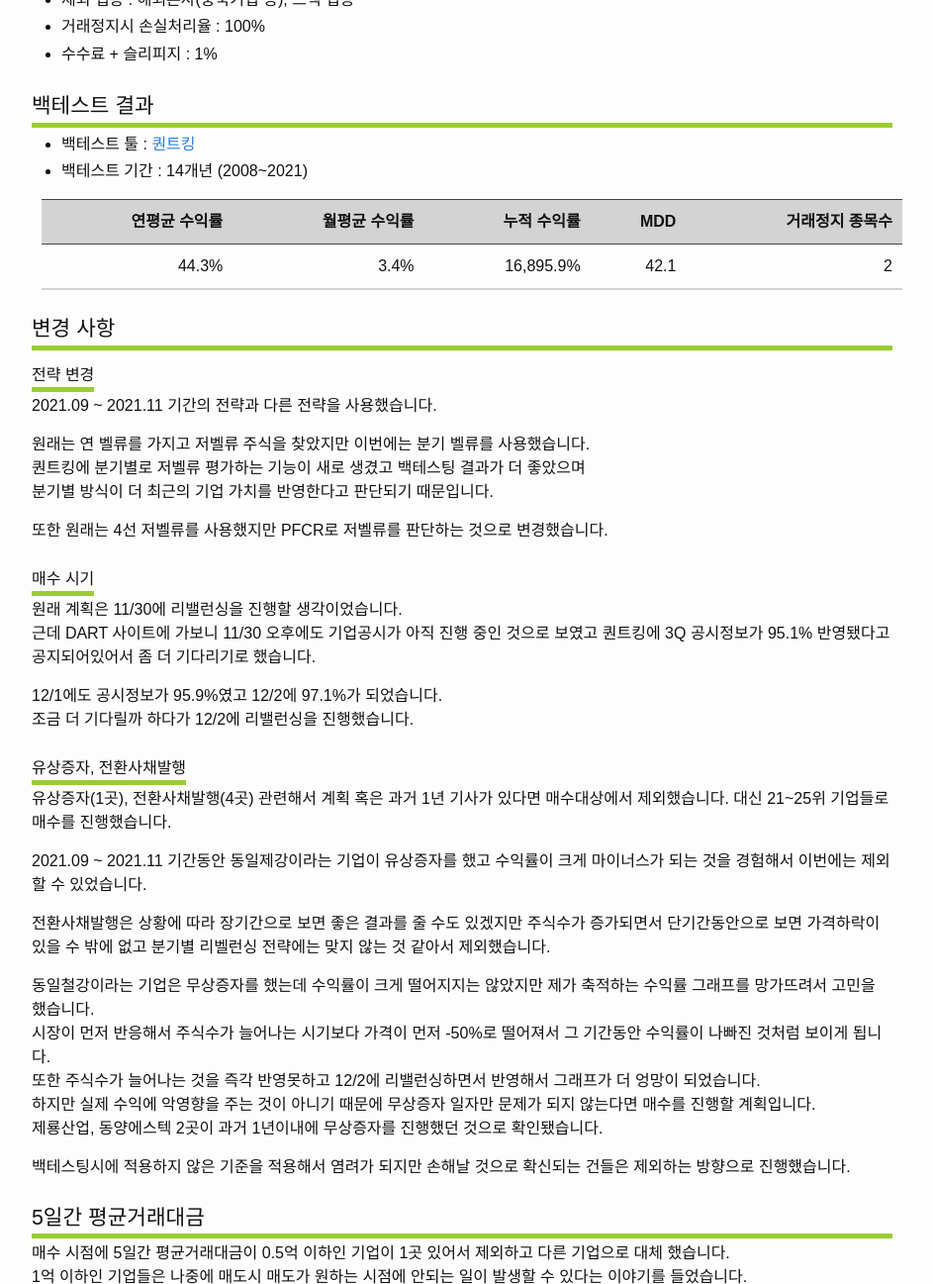
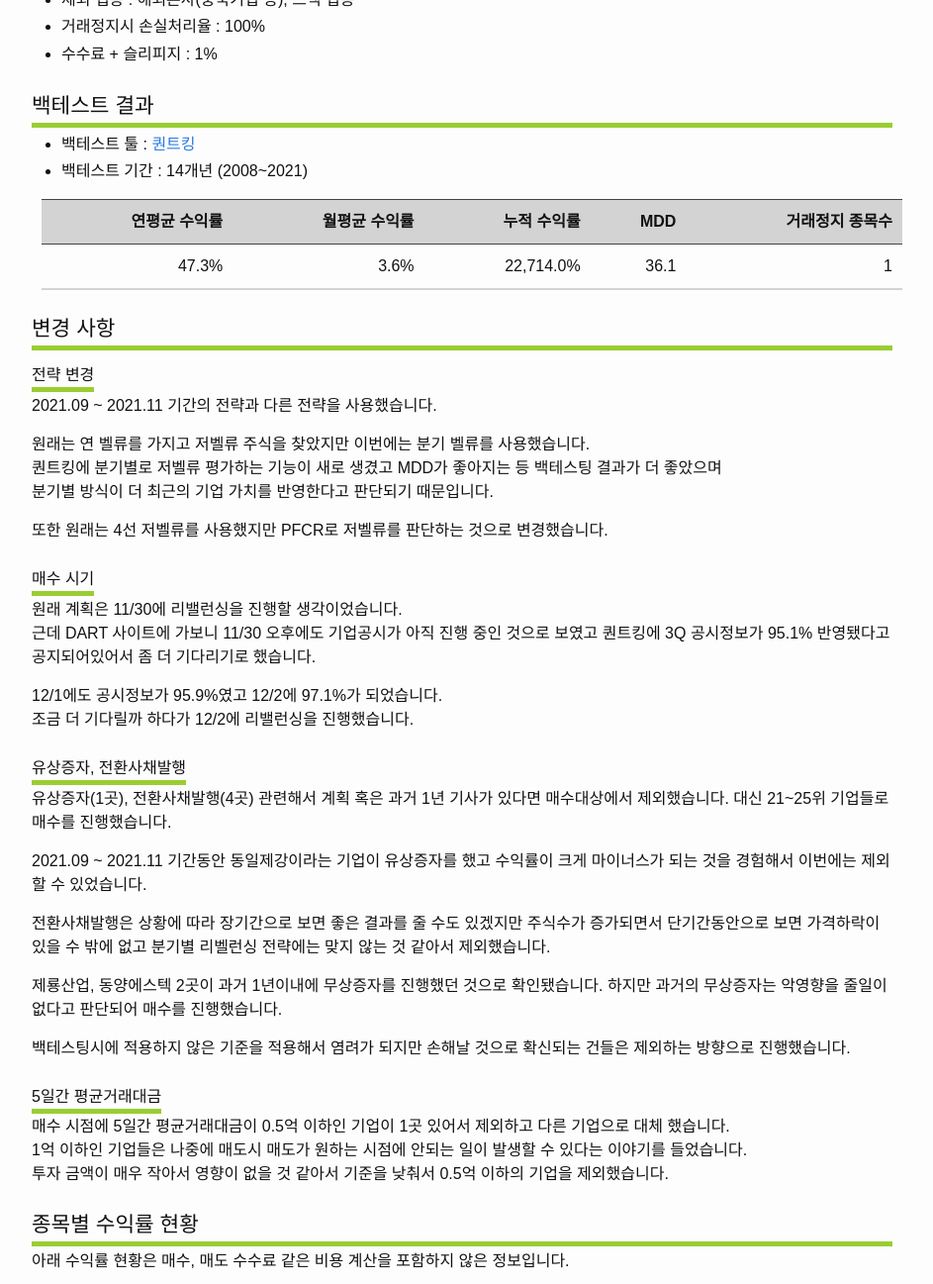
Before and after one commit to dveamer/dveamer.github.io, a Jekyll site: the page built from _posts/Investing/2021-12-03-MySecondStrategyResult.md, in a window 1280 px wide and 1400 px high, scrolled down 852 px, cut to the strip 0-1297 px from the top of the window. Shown: the whole strip at 99% size, without its empty margins (173-1116 px from the left). Built offline with Jekyll 4.4.1, drawn with Linux system fonts in a browser that asks for light colours; some of the changed text lies outside the part shown.

Commit message:
homepage

```diff
--- a/_posts/Investing/2021-12-03-MySecondStrategyResult.md
+++ b/_posts/Investing/2021-12-03-MySecondStrategyResult.md
@@ -33,7 +33,7 @@ google spreadsheet 의 googlefinance 기능을 이용했기 때문에 실시간
 
 |연평균 수익률|월평균 수익률|누적 수익률|MDD|거래정지 종목수|
 |---:|---:|---:|---:|---:|
-|44.3%|3.4%|16,895.9%|42.1|2|
+|47.3%|3.6%|22,714.0%|36.1|1|
 
 ## 변경 사항
 
@@ -42,7 +42,7 @@ google spreadsheet 의 googlefinance 기능을 이용했기 때문에 실시간
 2021.09 ~ 2021.11 기간의 전략과 다른 전략을 사용했습니다.
 
 원래는 연 벨류를 가지고 저벨류 주식을 찾았지만 이번에는 분기 벨류를 사용했습니다.
-퀀트킹에 분기별로 저벨류 평가하는 기능이 새로 생겼고 백테스팅 결과가 더 좋았으며
+퀀트킹에 분기별로 저벨류 평가하는 기능이 새로 생겼고 MDD가 좋아지는 등 백테스팅 결과가 더 좋았으며
 분기별 방식이 더 최근의 기업 가치를 반영한다고 판단되기 때문입니다.
 
 또한 원래는 4선 저벨류를 사용했지만 PFCR로 저벨류를 판단하는 것으로 변경했습니다.
@@ -65,15 +65,11 @@ google spreadsheet 의 googlefinance 기능을 이용했기 때문에 실시간
 
 전환사채발행은 상황에 따라 장기간으로 보면 좋은 결과를 줄 수도 있겠지만 주식수가 증가되면서 단기간동안으로 보면 가격하락이 있을 수 밖에 없고 분기별 리벨런싱 전략에는 맞지 않는 것 같아서 제외했습니다.
 
-동일철강이라는 기업은 무상증자를 했는데 수익률이 크게 떨어지지는 않았지만 제가 축적하는 수익률 그래프를 망가뜨려서 고민을 했습니다.
-시장이 먼저 반응해서 주식수가 늘어나는 시기보다 가격이 먼저 -50%로 떨어져서 그 기간동안 수익률이 나빠진 것처럼 보이게 됩니다.
-또한 주식수가 늘어나는 것을 즉각 반영못하고 12/2에 리밸런싱하면서 반영해서 그래프가 더 엉망이 되었습니다.
-하지만 실제 수익에 악영향을 주는 것이 아니기 때문에 무상증자 일자만 문제가 되지 않는다면 매수를 진행할 계획입니다.
-제룡산업, 동양에스텍 2곳이 과거 1년이내에 무상증자를 진행했던 것으로 확인됐습니다.
+제룡산업, 동양에스텍 2곳이 과거 1년이내에 무상증자를 진행했던 것으로 확인됐습니다. 하지만 과거의 무상증자는 악영향을 줄일이 없다고 판단되어 매수를 진행했습니다.
 
 백테스팅시에 적용하지 않은 기준을 적용해서 염려가 되지만 손해날 것으로 확신되는 건들은 제외하는 방향으로 진행했습니다.
 
-## 5일간 평균거래대금
+### 5일간 평균거래대금
 
 매수 시점에 5일간 평균거래대금이 0.5억 이하인 기업이 1곳 있어서 제외하고 다른 기업으로 대체 했습니다.
 1억 이하인 기업들은 나중에 매도시 매도가 원하는 시점에 안되는 일이 발생할 수 있다는 이야기를 들었습니다.
```
Also changed, not shown: _posts/Investing/2021-09-12-MyFirstStrategyResult.md (+14 -1 lines).
